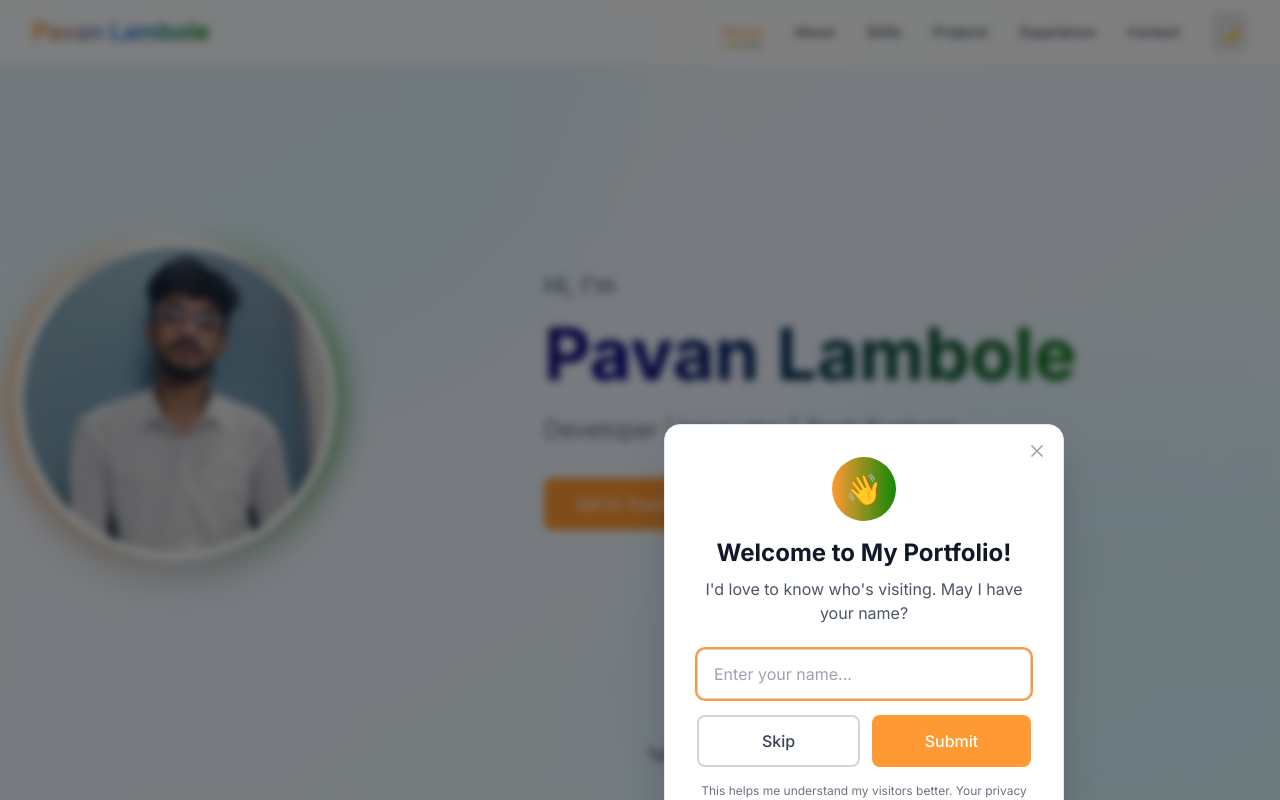
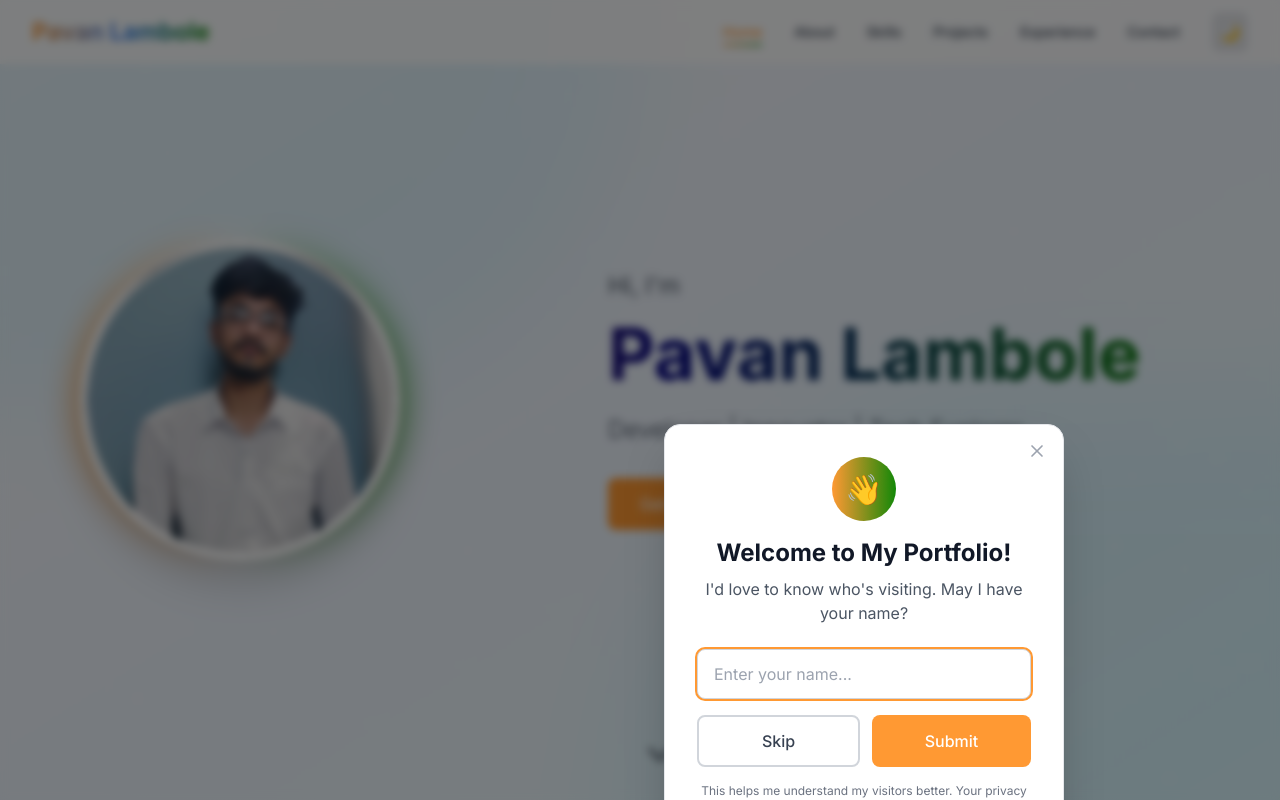
Before and after one commit to PawanLambole/Pavan_lambole_Portfolio, a React (Vite) app: page / in a window 1280 px wide. Shown: the top 800 px of the page. Built offline with nearby package versions, Linux system fonts and the light colour scheme.

Commit message:
style(hero): nudge profile image slightly to the right on md+ (md:ml-8 lg:ml-16)

```diff
--- a/src/components/Hero.tsx
+++ b/src/components/Hero.tsx
@@ -37,7 +37,7 @@ const Hero = () => {
             animate={{ opacity: 1, x: 0 }}
             transition={{ duration: 0.8 }}
             // add explicit right margin on medium+ and small margin on mobile
-            className="flex-shrink-0 order-1 md:order-1 mr-0 md:mr-12 lg:mr-20"
+            className="flex-shrink-0 order-1 md:order-1 mr-0 md:mr-12 lg:mr-20 md:ml-8 lg:ml-16"
           >
             <div className="relative group">
               <div className="absolute -inset-1 bg-gradient-to-r from-indian-saffron via-white to-indian-green rounded-full blur-lg opacity-75 group-hover:opacity-100 transition duration-300"></div>
```
